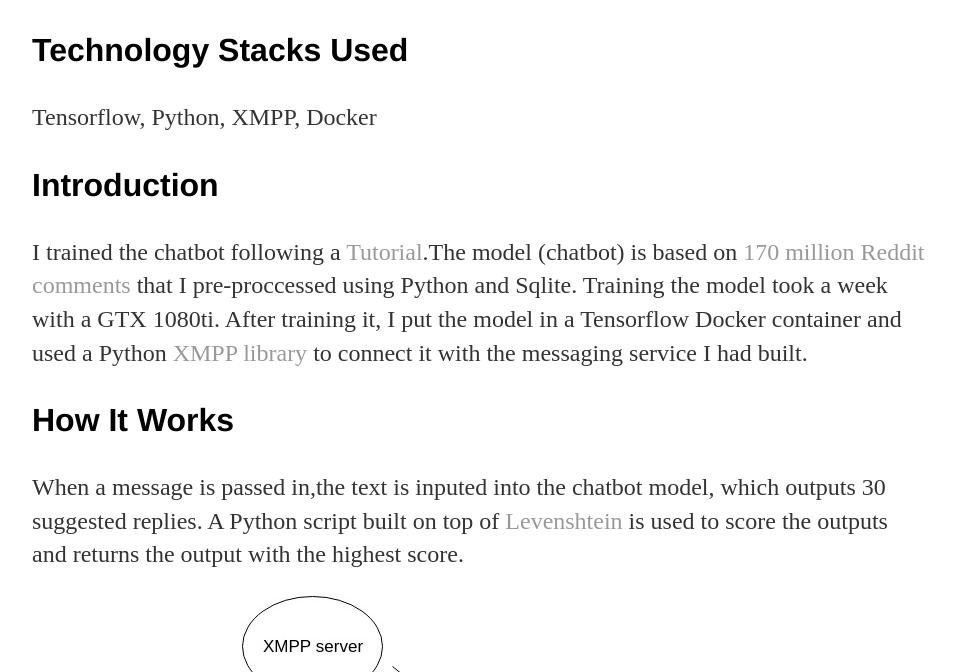
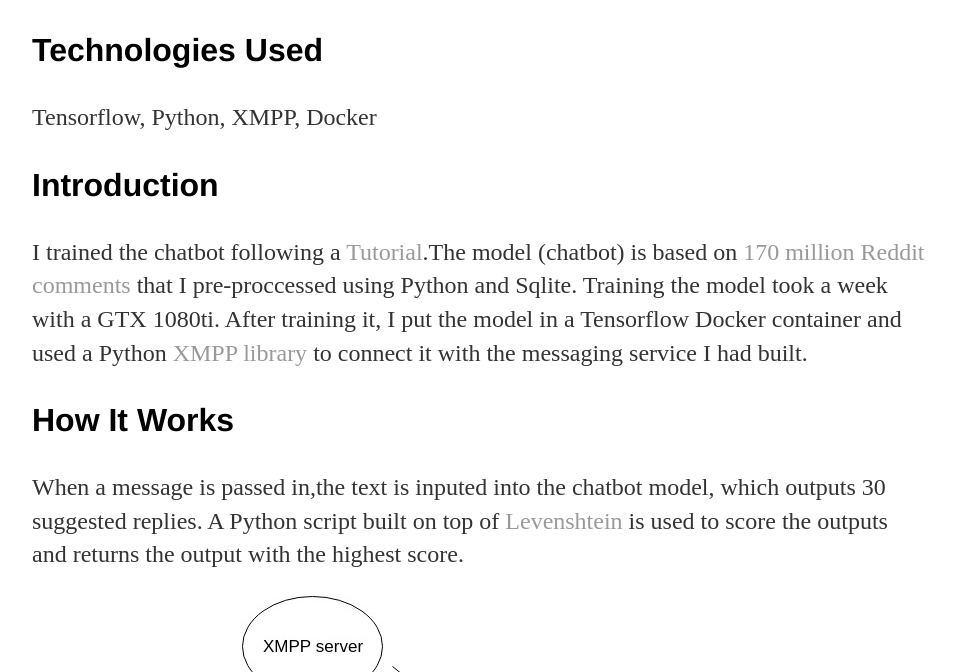
Before and after one commit to jcho7022/jcho7022.github.io, a Jekyll site: the page built from projects/chatbot/index.html, in a window 1280 px wide and 900 px high, scrolled down 857 px, cut to the strip 228-900 px from the top of the window. Shown: the whole strip, without its empty margins (160-1115 px from the left). Built offline with Jekyll 4.4.1, drawn with Linux system fonts in a browser that asks for light colours.

Commit message:
Update index.html

```diff
--- a/projects/chatbot/index.html
+++ b/projects/chatbot/index.html
@@ -7,7 +7,7 @@
 <h2>Chatbot</h2>
 <h3>Demo</h3>
 <iframe  width="1000" height="680" src="https://www.youtube.com/embed/3hVw9_ZETow" frameborder="0" allow="accelerometer; autoplay; encrypted-media; gyroscope; picture-in-picture" allowfullscreen></iframe>
-<h3>Technology Stacks Used</h3>
+<h3>Technologies Used</h3>
 <p>Tensorflow, Python, XMPP, Docker</p>
 <h3>Introduction</h3>
 <p>I trained the chatbot following a <a href="https://pythonprogramming.net/chatbot-deep-learning-python-tensorflow/">Tutorial</a>.The model (chatbot) is based on <a href="http://files.pushshift.io/reddit/comments/">170 million Reddit comments</a> that I pre-proccessed using Python and Sqlite.
```
